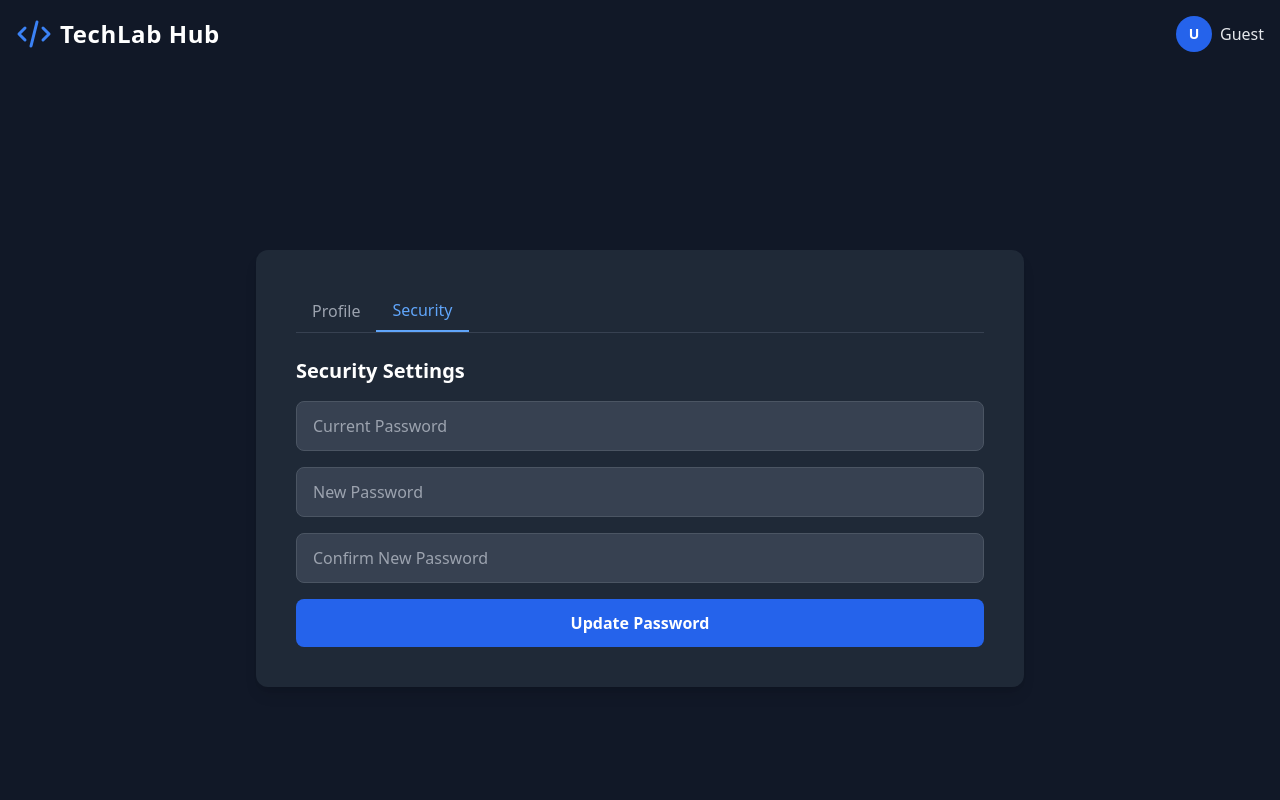
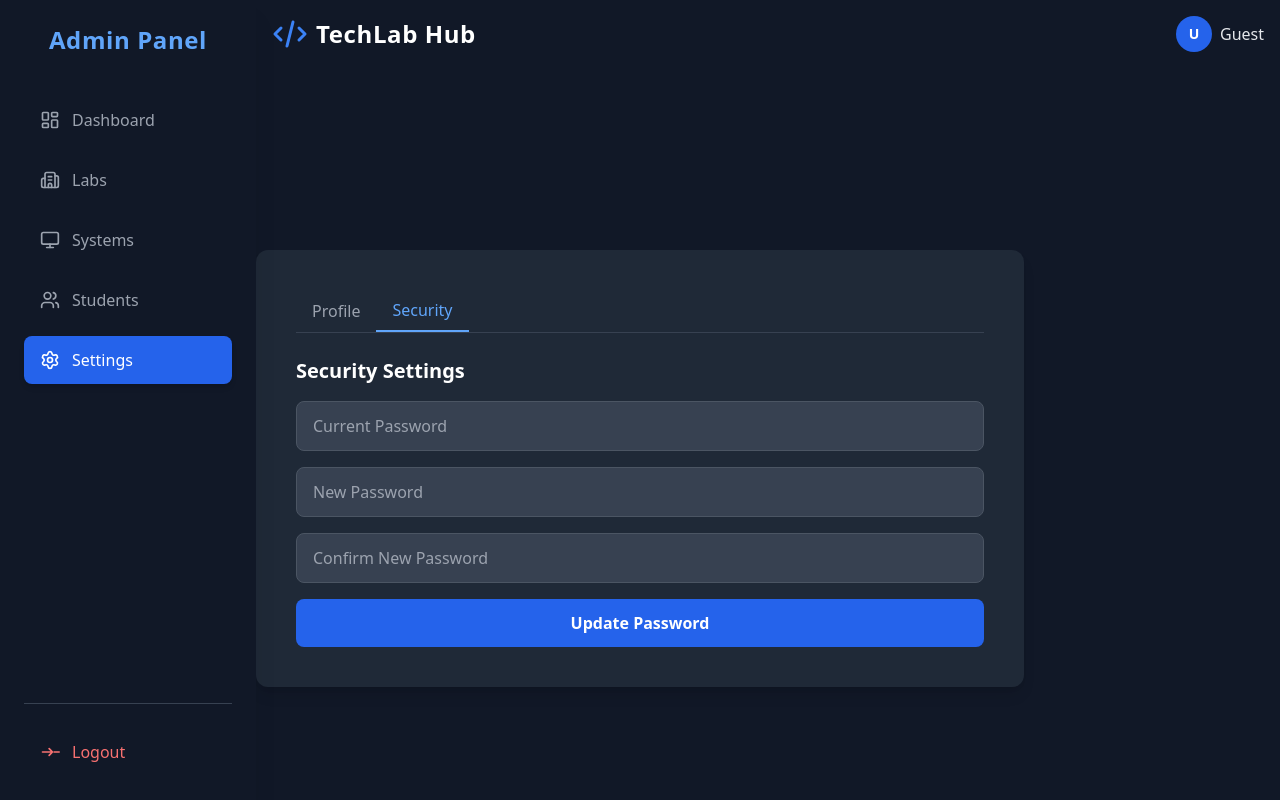
Before and after one commit to Om6064/Lab-Management-System, a React (Vite) app: page /settings in a window 1280 px wide. Shown: the top 800 px of the page. Built offline with nearby package versions, Linux system fonts and the light colour scheme; no server answers; the database is empty.

Commit message:
prevent some issues in ui

```diff
--- a/src/components/Header.jsx
+++ b/src/components/Header.jsx
@@ -2,12 +2,14 @@ import { useContext, useState } from "react";
 import { AuthContext } from "../context/AuthContentProvider";
 import { Link, useLocation, useNavigate } from "react-router-dom";
 import UserDropdown from "./UserDropdown";
+import Sidebar from "./SideBar";
 
 const Header = () => {
   const { user, logout } = useContext(AuthContext);
   const navigate = useNavigate();
   const { pathname } = useLocation();
   const [isMobileMenuOpen, setIsMobileMenuOpen] = useState(false);
+  const [isOpen, setIsOpen] = useState(false); // sidebar toggle
 
   const handleLogout = async () => {
     await logout();
@@ -20,15 +22,14 @@ const Header = () => {
 
   return (
     <header
-      className={`${pathname === "/" ? "ml-64" : ""} bg-gray-900 text-white shadow-md`}
+      className={`md:ml-64 bg-gray-900 text-white shadow-md`}
     >
+      <Sidebar isOpen={isOpen} onLogout={logout} />
       <nav
-        className={`${
-          pathname !== "/" ? "container" : ""
+        className={`${pathname !== "/" ? "container" : ""
           } mx-auto px-3 sm:px-4 py-3 md:py-4`}
       >
         <div className="flex items-center justify-between">
-          {/* Logo */}
           <Link
             to={"/"}
             className="flex items-center space-x-2 transition-transform hover:scale-105"
@@ -52,21 +53,18 @@ const Header = () => {
             </span>
           </Link>
 
-          {/* Desktop Nav */}
           {user && (
             <div className="hidden md:flex flex-grow justify-center space-x-6 lg:space-x-10">
               <Link
                 to="/"
-                className={`font-semibold ${
-                  pathname === "/" ? "text-blue-500" : "text-gray-300 hover:text-blue-500"
+                className={`font-semibold ${pathname === "/" ? "text-blue-500" : "text-gray-300 hover:text-blue-500"
                   }`}
               >
                 Dashboard
               </Link>
               <Link
                 to="/systems"
-                className={`font-semibold ${
-                  ["/systems", "/addsystems"].includes(pathname) ||
+                className={`font-semibold ${["/systems", "/addsystems"].includes(pathname) ||
                   pathname.includes("/viewstudentbypc") ||
                   pathname.includes("/edit-system")
                   ? "text-blue-500"
@@ -77,8 +75,7 @@ const Header = () => {
               </Link>
               <Link
                 to="/lab"
-                className={`font-semibold ${
-                  ["/lab", "/addlabs"].includes(pathname) ||
+                className={`font-semibold ${["/lab", "/addlabs"].includes(pathname) ||
                   pathname.includes("/viewpcbylab") ||
                   pathname.includes("/edit-lab")
                   ? "text-blue-500"
@@ -89,8 +86,7 @@ const Header = () => {
               </Link>
               <Link
                 to="/student"
-                className={`font-semibold ${
-                  ["/student", "/addstudent"].includes(pathname) ||
+                className={`font-semibold ${["/student", "/addstudent"].includes(pathname) ||
                   pathname.includes("/edit-student")
                   ? "text-blue-500"
                   : "text-gray-300 hover:text-blue-500"
@@ -101,14 +97,14 @@ const Header = () => {
             </div>
           )}
 
-          {/* User Dropdown */}
           <div className="hidden md:block">
             <UserDropdown user={user} localHandleLogout={handleLogout} />
           </div>
 
-          {/* Mobile Menu Button */}
           <button
-            onClick={toggleMobileMenu}
+            onClick={() => {
+              setIsOpen(!isOpen);
+            }}
             type="button"
             className="md:hidden inline-flex items-center p-2 text-gray-400 rounded-lg hover:bg-gray-700 focus:outline-none focus:ring-2 focus:ring-gray-600"
           >
@@ -130,10 +126,8 @@ const Header = () => {
           </button>
         </div>
 
-        {/* Mobile Nav */}
         <div
-          className={`md:hidden transition-all duration-300 ease-in-out ${
-            isMobileMenuOpen ? "max-h-screen opacity-100 mt-3" : "max-h-0 opacity-0 overflow-hidden"
+          className={`md:hidden transition-all duration-300 ease-in-out ${isMobileMenuOpen ? "max-h-screen opacity-100 mt-3" : "max-h-0 opacity-0 overflow-hidden"
             }`}
         >
           <ul className="flex flex-col space-y-2 font-medium bg-gray-800 rounded-lg p-3">
@@ -141,8 +135,7 @@ const Header = () => {
               <Link
                 to="/"
                 onClick={toggleMobileMenu}
-                className={`block py-2 px-3 rounded ${
-                  pathname === "/" ? "bg-blue-600 text-white" : "text-gray-300 hover:bg-gray-700"
+                className={`block py-2 px-3 rounded ${pathname === "/" ? "bg-blue-600 text-white" : "text-gray-300 hover:bg-gray-700"
                   }`}
               >
                 Dashboard
@@ -152,8 +145,7 @@ const Header = () => {
               <Link
                 to="/systems"
                 onClick={toggleMobileMenu}
-                className={`block py-2 px-3 rounded ${
-                  pathname === "/systems" ? "bg-blue-600 text-white" : "text-gray-300 hover:bg-gray-700"
+                className={`block py-2 px-3 rounded ${pathname === "/systems" ? "bg-blue-600 text-white" : "text-gray-300 hover:bg-gray-700"
                   }`}
               >
                 Systems
@@ -163,8 +155,7 @@ const Header = () => {
               <Link
                 to="/lab"
                 onClick={toggleMobileMenu}
-                className={`block py-2 px-3 rounded ${
-                  pathname === "/lab" ? "bg-blue-600 text-white" : "text-gray-300 hover:bg-gray-700"
+                className={`block py-2 px-3 rounded ${pathname === "/lab" ? "bg-blue-600 text-white" : "text-gray-300 hover:bg-gray-700"
                   }`}
               >
                 Lab
@@ -174,8 +165,7 @@ const Header = () => {
               <Link
                 to="/student"
                 onClick={toggleMobileMenu}
-                className={`block py-2 px-3 rounded ${
-                  pathname === "/student" ? "bg-blue-600 text-white" : "text-gray-300 hover:bg-gray-700"
+                className={`block py-2 px-3 rounded ${pathname === "/student" ? "bg-blue-600 text-white" : "text-gray-300 hover:bg-gray-700"
                   }`}
               >
                 Student
--- /dev/null
+++ b/src/components/SideBar.jsx
@@ -0,0 +1,69 @@
+import { LayoutDashboard, Monitor, Users, Settings, Building2 } from "lucide-react";
+import { NavLink } from "react-router-dom";
+
+const navItems = [
+  { name: "Dashboard", icon: LayoutDashboard, path: "/" },
+  { name: "Labs", icon: Building2, path: "/lab" },
+  { name: "Systems", icon: Monitor, path: "/systems" },
+  { name: "Students", icon: Users, path: "/student" },
+  { name: "Settings", icon: Settings, path: "/settings" },
+];
+
+const Sidebar = ({ isOpen, onLogout }) => {
+  return (
+    <aside
+      className={`w-64 bg-gray-900 text-gray-200 min-h-screen p-6 flex flex-col shadow-xl fixed top-0 left-0 transform
+        ${isOpen ? "translate-x-0" : "-translate-x-full"} md:translate-x-0
+        transition-transform duration-300 z-40`}
+    >
+      <h2 className="text-2xl font-bold text-blue-400 mb-10 text-center tracking-wide">
+        Admin Panel
+      </h2>
+
+      <ul className="space-y-3 flex flex-col flex-grow">
+        {navItems.map(({ name, icon: Icon, path }) => (
+          <li key={name}>
+            <NavLink
+              to={path}
+              className={({ isActive }) =>
+                `flex items-center gap-3 px-4 py-3 rounded-lg font-medium transition-colors duration-200 ${
+                  isActive
+                    ? "bg-blue-600 text-white shadow-md"
+                    : "hover:bg-gray-800 hover:text-white text-gray-400"
+                }`
+              }
+            >
+              <Icon size={20} />
+              {name}
+            </NavLink>
+          </li>
+        ))}
+      </ul>
+
+      <div className="mt-auto pt-6 border-t border-gray-700">
+        <button
+          className="w-full flex items-center gap-3 px-4 py-3 rounded-lg text-red-400 hover:bg-red-500 hover:text-white transition-colors duration-200"
+          onClick={onLogout}
+        >
+          <svg
+            xmlns="http://www.w3.org/2000/svg"
+            className="h-5 w-5"
+            fill="none"
+            viewBox="0 0 24 24"
+            stroke="currentColor"
+          >
+            <path
+              strokeLinecap="round"
+              strokeLinejoin="round"
+              strokeWidth={2}
+              d="M15 12H3m12 0l-4-4m4 4l-4 4m6-4h6"
+            />
+          </svg>
+          Logout
+        </button>
+      </div>
+    </aside>
+  );
+};
+
+export default Sidebar;
--- a/src/pages/Dashboard.jsx
+++ b/src/pages/Dashboard.jsx
@@ -2,9 +2,9 @@ import { useState, useEffect, useRef, useContext } from "react";
 import { db } from "../config/firebase";
 import { collection, getDocs } from "firebase/firestore";
 import * as d3 from "d3";
-import { NavLink } from "react-router-dom";
 import { LayoutDashboard, Monitor, Users, Settings, Building2 } from "lucide-react";
 import { AuthContext } from "../context/AuthContentProvider";
+import Sidebar from "../components/SideBar";
 
 const Dashboard = () => {
   const { logout } = useContext(AuthContext);
@@ -14,9 +14,8 @@ const Dashboard = () => {
     occupiedPCs: 0,
     totalStudents: 0,
   });
-  const [recentActivity, setRecentActivity] = useState([]);
   const [loading, setLoading] = useState(true);
-  const [isOpen, setIsOpen] = useState(false); // sidebar toggle
+  const [isOpen, setIsOpen] = useState(false);
 
   const barChartRef = useRef();
   const pieChartRef = useRef();
@@ -53,7 +52,6 @@ const Dashboard = () => {
   useEffect(() => {
     if (!stats.totalLabs && !stats.totalPCs && !stats.totalStudents) return;
 
-    // ===== Bar Chart =====
     d3.select(barChartRef.current).selectAll("*").remove();
     const barContainer = barChartRef.current;
     const width = barContainer.offsetWidth || 400;
@@ -110,7 +108,6 @@ const Dashboard = () => {
       .selectAll("text")
       .attr("fill", "white");
 
-    // ===== Pie Chart =====
     d3.select(pieChartRef.current).selectAll("*").remove();
     const pieSvg = d3
       .select(pieChartRef.current)
@@ -149,7 +146,6 @@ const Dashboard = () => {
       .attr("fill", "white")
       .style("font-size", "12px");
 
-    // ===== Line Chart =====
     d3.select(lineChartRef.current).selectAll("*").remove();
     const lineData = [
       { month: "Jan", value: stats.totalStudents * 0.5 },
@@ -213,7 +209,6 @@ const Dashboard = () => {
       .selectAll("text")
       .attr("fill", "white");
 
-    // ===== Horizontal Bar Chart =====
     d3.select(horizontalChartRef.current).selectAll("*").remove();
     const hdata = [
       { label: "Labs", value: stats.totalLabs },
@@ -275,127 +270,14 @@ const Dashboard = () => {
 
   return (
     <div className="flex">
-      {/* ===== Mobile Hamburger Button ===== */}
-      <button
-        className="md:hidden p-2 text-white fixed top-4 left-4 z-50 bg-gray-800 rounded-lg"
-        onClick={() => setIsOpen(!isOpen)}
-      >
-        ☰
-      </button>
 
-      {/* ===== Sidebar ===== */}
-      <aside
-        className={`w-64 bg-gray-900 text-gray-200 min-h-screen p-6 flex flex-col shadow-xl fixed top-0 left-0 transform
-        ${isOpen ? "translate-x-0" : "-translate-x-full"} md:translate-x-0
-        transition-transform duration-300 z-40`}
-      >
-        <h2 className="text-2xl font-bold text-blue-400 mb-10 text-center tracking-wide">
-          Admin Panel
-        </h2>
-        <ul className="space-y-3 flex flex-col flex-grow">
-          <li>
-            <NavLink
-              to="/"
-              className={({ isActive }) =>
-                `flex items-center gap-3 px-4 py-3 rounded-lg font-medium transition-colors duration-200 ${isActive
-                  ? "bg-blue-600 text-white shadow-md"
-                  : "hover:bg-gray-800 hover:text-white text-gray-400"
-                }`
-              }
-            >
-              <LayoutDashboard size={20} />
-              Dashboard
-            </NavLink>
-          </li>
-          <li>
-            <NavLink
-              to="/lab"
-              className={({ isActive }) =>
-                `flex items-center gap-3 px-4 py-3 rounded-lg font-medium transition-colors duration-200 ${isActive
-                  ? "bg-blue-600 text-white shadow-md"
-                  : "hover:bg-gray-800 hover:text-white text-gray-400"
-                }`
-              }
-            >
-              <Building2 size={20} />
-              Labs
-            </NavLink>
-          </li>
-          <li>
-            <NavLink
-              to="/systems"
-              className={({ isActive }) =>
-                `flex items-center gap-3 px-4 py-3 rounded-lg font-medium transition-colors duration-200 ${isActive
-                  ? "bg-blue-600 text-white shadow-md"
-                  : "hover:bg-gray-800 hover:text-white text-gray-400"
-                }`
-              }
-            >
-              <Monitor size={20} />
-              Systems
-            </NavLink>
-          </li>
-          <li>
-            <NavLink
-              to="/student"
-              className={({ isActive }) =>
-                `flex items-center gap-3 px-4 py-3 rounded-lg font-medium transition-colors duration-200 ${isActive
-                  ? "bg-blue-600 text-white shadow-md"
-                  : "hover:bg-gray-800 hover:text-white text-gray-400"
-                }`
-              }
-            >
-              <Users size={20} />
-              Students
-            </NavLink>
-          </li>
-          <li>
-            <NavLink
-              to="/settings"
-              className={({ isActive }) =>
-                `flex items-center gap-3 px-4 py-3 rounded-lg font-medium transition-colors duration-200 ${isActive
-                  ? "bg-blue-600 text-white shadow-md"
-                  : "hover:bg-gray-800 hover:text-white text-gray-400"
-                }`
-              }
-            >
-              <Settings size={20} />
-              Settings
-            </NavLink>
-          </li>
-        </ul>
+      <Sidebar isOpen={isOpen} onLogout={logout} />
 
-        <div className="mt-auto pt-6 border-t border-gray-700">
-          <button
-            className="w-full flex items-center gap-3 px-4 py-3 rounded-lg text-red-400 hover:bg-red-500 hover:text-white transition-colors duration-200"
-            onClick={logout}
-          >
-            <svg
-              xmlns="http://www.w3.org/2000/svg"
-              className="h-5 w-5"
-              fill="none"
-              viewBox="0 0 24 24"
-              stroke="currentColor"
-            >
-              <path
-                strokeLinecap="round"
-                strokeLinejoin="round"
-                strokeWidth={2}
-                d="M15 12H3m12 0l-4-4m4 4l-4 4m6-4h6"
-              />
-            </svg>
-            Logout
-          </button>
-        </div>
-      </aside>
-
-      {/* ===== Main Content ===== */}
-      <main className="flex-1 bg-gray-900 text-white md:ml-64 p-4 sm:p-6 lg:p-8">
+      <main className="flex-1 bg-gray-900 text-white md:ml-64 p-4 sm:p-6 lg:p-8 min-h-screen">
         <h1 className="text-3xl sm:text-4xl font-bold mb-8 text-blue-400">
           Dashboard Overview
         </h1>
 
-        {/* Stats Cards */}
         <div className="grid grid-cols-1 sm:grid-cols-2 lg:grid-cols-4 gap-6 mb-8">
           <div className="bg-gray-800 p-6 rounded-lg shadow-xl flex items-center space-x-4">
             <div className="bg-blue-600 p-3 rounded-full"></div>
--- a/src/pages/Lab.jsx
+++ b/src/pages/Lab.jsx
@@ -2,10 +2,14 @@ import { useContext, useEffect, useState } from "react";
 import { LabContent } from "../context/LabContentProvider";
 import { Link } from "react-router-dom";
 import BackToDashboard from "../components/BackToDashboard";
+import Sidebar from "../components/SideBar";
+import { AuthContext } from "../context/AuthContentProvider";
 
 const Lab = () => {
+  const { logout } = useContext(AuthContext);
   const { labfetchedData, fetchData, deleteLab } = useContext(LabContent);
   const [searchTerm, setSearchTerm] = useState("");
+  const [isOpen, setIsOpen] = useState(false);
 
   useEffect(() => {
     fetchData();
@@ -20,12 +24,12 @@ const Lab = () => {
   );
 
   return (
-    <div className="bg-[#111827] min-h-screen">
+    <div className="bg-[#111827] min-h-screen md:ml-64">
       <div className="container mx-auto p-4">
         <div className="flex flex-col md:flex-row mt-8 md:mt-12 justify-between items-center mb-6 gap-4">
           <h2 className="font-semibold text-2xl md:text-3xl text-white">Labs</h2>
           <div className="flex gap-3 w-full md:w-auto">
-
+    <Sidebar isOpen={isOpen} onLogout={logout} />
             <input
               type="text"
               placeholder="Search labs..."
--- a/src/pages/Student.jsx
+++ b/src/pages/Student.jsx
@@ -4,13 +4,17 @@ import { Link } from "react-router-dom";
 import { LabContent } from "../context/LabContentProvider";
 import { SystemContent } from "../context/SystemContentProvider";
 import BackToDashboard from "../components/BackToDashboard";
+import Sidebar from "../components/SideBar";
+import { AuthContext } from "../context/AuthContentProvider";
 
 const Student = () => {
   const { fetchStudents, fetchedStudentData, deleteStudent } = useContext(StudentContext);
+  const { logout } = useContext(AuthContext);
   const { labfetchedData } = useContext(LabContent);
   const { systemFetchData } = useContext(SystemContent);
 
   const [searchTerm, setSearchTerm] = useState("");
+  const [isOpen, setIsOpen] = useState(false);
 
   useEffect(() => {
     fetchStudents();
@@ -34,12 +38,12 @@ const Student = () => {
   });
 
   return (
-    <div className="bg-[#111827] min-h-screen">
+    <div className="bg-[#111827] min-h-screen md:ml-64">
       <div className="container mx-auto p-4">
         <div className="flex flex-col md:flex-row mt-8 md:mt-12 justify-between items-center mb-6 gap-4">
           <h2 className="font-semibold text-2xl md:text-3xl text-white">Students</h2>
           <div className="flex gap-3 w-full md:w-auto">
-
+            <Sidebar isOpen={isOpen} onLogout={logout} />
             <input
               type="text"
               placeholder="Search students..."
--- a/src/pages/System.jsx
+++ b/src/pages/System.jsx
@@ -3,11 +3,15 @@ import { Link } from "react-router-dom";
 import { SystemContent } from "../context/SystemContentProvider";
 import { LabContent } from "../context/LabContentProvider";
 import BackToDashboard from "../components/BackToDashboard";
+import Sidebar from "../components/SideBar";
+import { AuthContext } from "../context/AuthContentProvider";
 
 const System = () => {
   const { systemFetchData, deleteSystem, changeStateToRepair,changeStateToAvailable } = useContext(SystemContent);
+  const { logout } = useContext(AuthContext);
   const { labfetchedData } = useContext(LabContent);
 
+  const [isOpen, setIsOpen] = useState(false);
   const [searchTerm, setSearchTerm] = useState("");
 
   const getLabName = (labid) => {
@@ -24,12 +28,12 @@ const System = () => {
   });
 
   return (
-    <div className="bg-[#111827] min-h-screen">
+    <div className="bg-[#111827] min-h-screen md:ml-64">
       <div className="container mx-auto p-4">
         <div className="flex flex-col md:flex-row mt-8 md:mt-12 justify-between items-center mb-6 gap-4">
           <h2 className="font-semibold text-2xl md:text-3xl text-white">Systems</h2>
           <div className="flex gap-3 w-full md:w-auto">
-
+    <Sidebar isOpen={isOpen} onLogout={logout} />
             <input
               type="text"
               placeholder="Search systems..."
```
Lines whose indentation alone changed are shown as unchanged.
